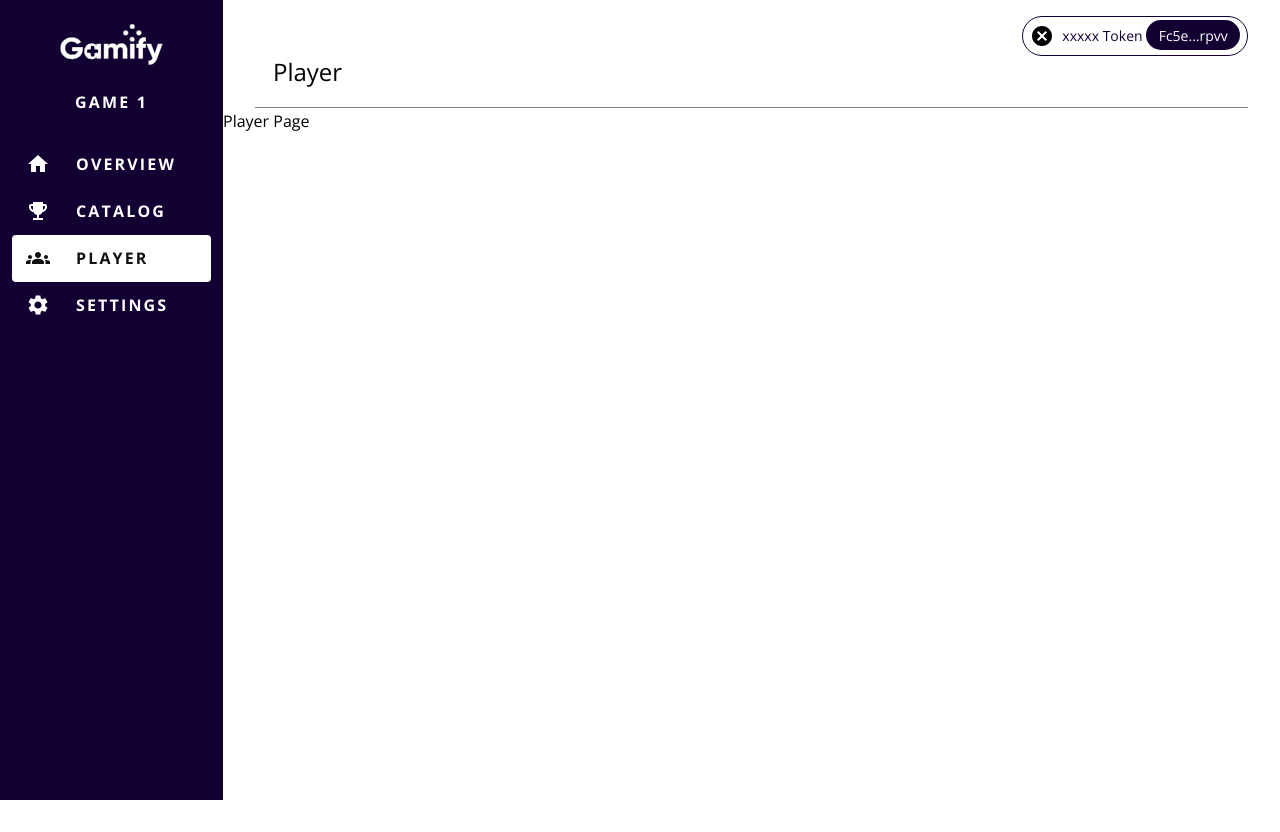
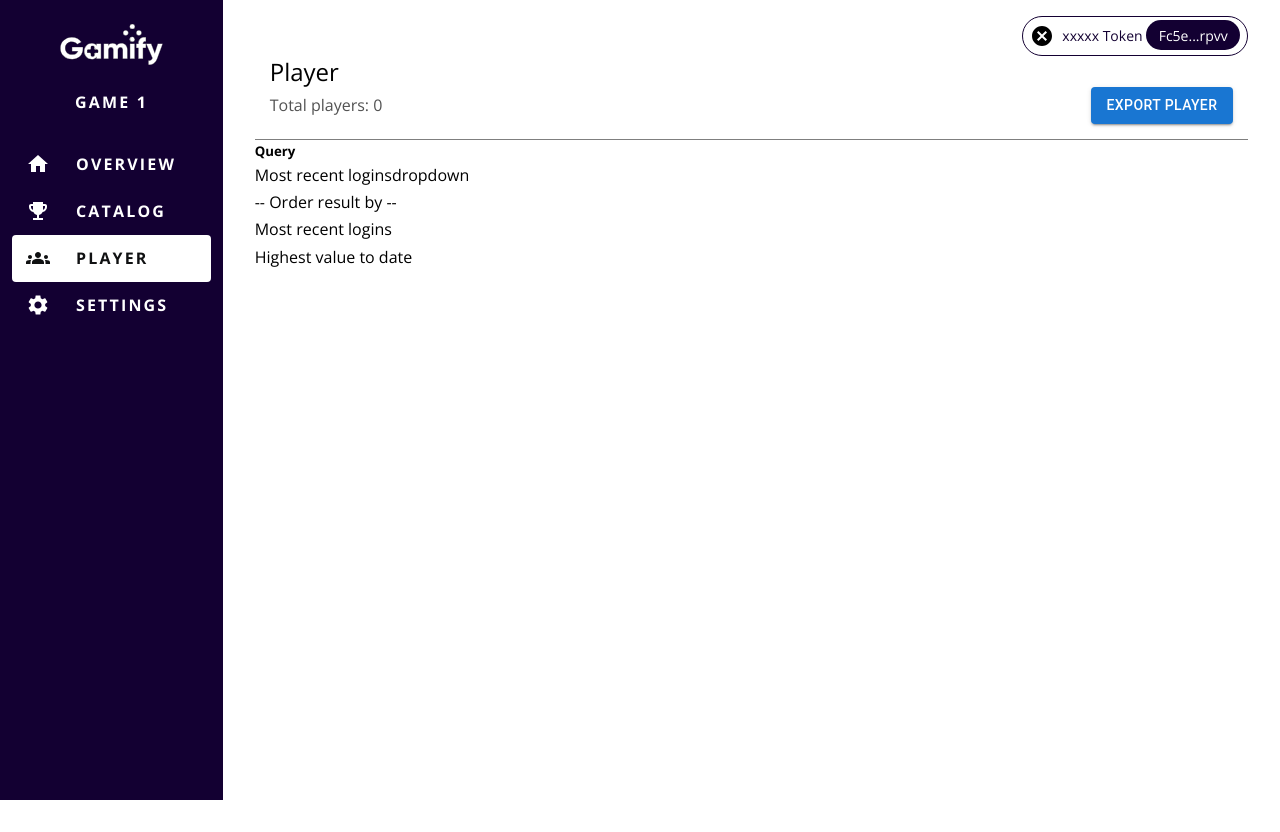
Before and after one commit to Sotatek-NguyenNguyen/gaming-adminpage, a Next.js app: page /player in a window 1280 px wide. Before the commit the page ends 801 px from the top, so only its background shows below. Built offline with nearby package versions, Linux system fonts and the light colour scheme.

Commit message:
pull new code

```diff
--- a/components/Layouts/Topbar.js
+++ b/components/Layouts/Topbar.js
@@ -1,6 +1,7 @@
 import { useRouter } from "next/router";
 import React from "react";
 import CurrentAccountBadge from "./CurrentAccountBadge ";
+import { Button } from '@mui/material';
 
 function Topbar() {
   const router = useRouter();
@@ -8,8 +9,20 @@ function Topbar() {
   const pageTitle = pathName[0].toUpperCase() + pathName.slice(1);
 
   return (
-    <div className="topbar">
-      <div className="topbar__title">{pageTitle}</div>
+    <div className="topbar container--custom">
+      <div className="topbar__title">
+        { pageTitle === 'Settings' ? 'Game Details' : pageTitle }
+      </div>
+      {
+        pageTitle === 'Player'
+        ?
+          <div className='players'>
+            <p className='players__total'>Total players: 0</p>
+            <Button variant="contained" className='btn-main'>Export Player</Button>
+          </div>
+        : ''
+      }
+
       <CurrentAccountBadge />
     </div>
   );
--- a/pages/player/index.js
+++ b/pages/player/index.js
@@ -2,15 +2,32 @@ import React from 'react'
 import Layout from "../../components/Layouts/Layout";
 
 function PlayerPage() {
-    return (
-        <div>
-            Player Page
+  return (
+    <div className="container--custom">
+      <section className='card-query'>
+        <h5 className='card__title'>Query</h5>
+        <div className='card__body'>
+           <div className='select--custom'>
+            <p>
+              <span>Most recent logins</span>
+              <span className='icon icon__dropdown'>dropdown</span>
+            </p>
+            <ul>
+              <li>-- Order result by --</li>
+              <li>Most recent logins</li>
+              <li>Highest value to date</li>
+            </ul>
+           </div>
         </div>
-    )
+      </section>
+
+
+    </div>
+  )
 }
 
 export default PlayerPage
 
 PlayerPage.getLayout = function getLayout(page) {
-    return <Layout>{page}</Layout>;
+  return <Layout>{page}</Layout>;
 };
--- a/sass/base/_utilities.scss
+++ b/sass/base/_utilities.scss
@@ -0,0 +1,20 @@
+.container--custom{
+    display: block;
+    margin: 0 auto;
+    width: 94%;
+}
+
+.btn-main{
+    background-color: $color-primary;
+    padding: 4px 12px;
+
+    font-size: 12px;
+    line-height: 30px;
+    letter-spacing: 0.7px;
+    font-weight: 700;
+    text-transform: none;
+
+    &:hover{
+      background-color: $color-black;
+    }
+}
--- a/sass/layout/_topbar.scss
+++ b/sass/layout/_topbar.scss
@@ -1,16 +1,24 @@
 .topbar {
+    border-bottom: 1px solid rgba(0, 0, 0, 0.5);
+    padding: 15px;
+    padding-top: 0px;
 
     &__title {
         font-size: 1.5rem;
         line-height: 30px;
-        margin: 57px 0 20px 50px;
-    }
-
-    &::after {
-        content: "";
-        display: block;
-        margin: 0 auto;
-        width: 94%;
-        border-bottom: 1px solid rgba(0, 0, 0, 0.5);
+        margin-top: 57px;
     }
 }
+
+.players{
+    display: flex;
+    justify-content: space-between;
+    align-items: center;
+
+
+    &__total{
+        font-size: 1rem;
+        line-height: 30px;
+        color: #525252;
+    }
+}
--- a/sass/main.scss
+++ b/sass/main.scss
@@ -13,3 +13,4 @@
 @import "components/account-badge";
 
 @import "pages/home";
+@import "pages/player";
```
Also changed, not shown: sass/base/_base.scss (line endings or trailing spaces), sass/pages/_player.scss (added), 1 other file (tests, documents, lock files or other folders).
